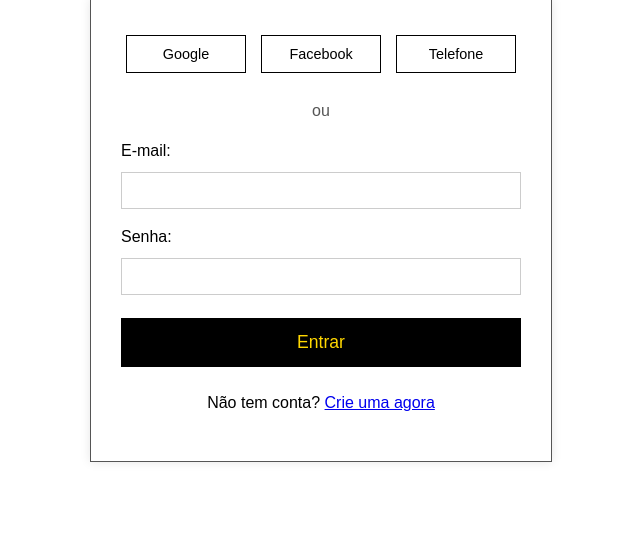
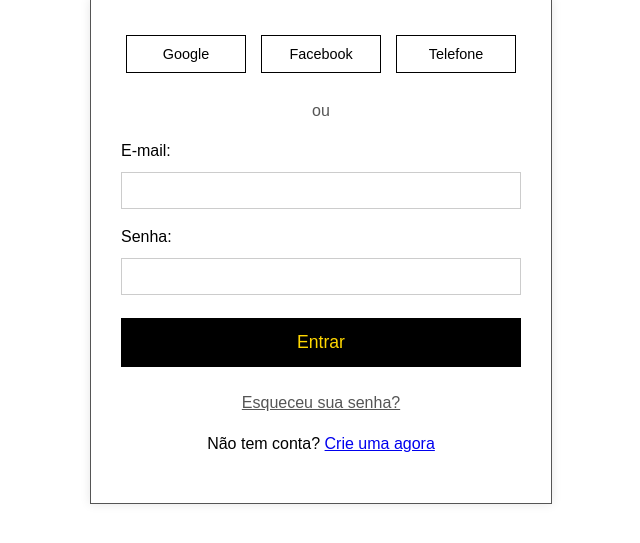
Before and after one commit to jmsv25t/omega, a Flask app: page /login in a window 1280 px wide. Shown: the part 167-710 px from the top of the page, without its empty margins (319-959 px from the left). Run offline with Flask 3, Linux system fonts and the light colour scheme.

Commit message:
Update login page with social buttons and links

```diff
--- a/templates/login.html
+++ b/templates/login.html
@@ -12,6 +12,7 @@
     </div>
 
     <div class="form-container">
+
         <div class="social-buttons" style="display: flex; justify-content: space-between; margin-bottom: 20px;">
             <button onclick="alert('Login com Google (Em breve)')">Google</button>
             <button onclick="alert('Login com Facebook (Em breve)')">Facebook</button>
@@ -22,7 +23,7 @@
             ou
         </div>
 
-        <!-- Formulário principal unificado -->
+        <!-- FORMULÁRIO PRINCIPAL DE LOGIN -->
         <form action="{{ url_for('login') }}" method="POST">
             <label for="email">E-mail:</label>
             <input type="email" id="email" name="email" required>
@@ -33,9 +34,16 @@
             <button type="submit" class="main-button">Entrar</button>
         </form>
 
+        <!-- LINK DE RECUPERAÇÃO DE SENHA -->
+        <p style="text-align: center; margin-top: 15px;">
+            <a href="{{ url_for('recuperar_senha') }}" style="color: var(--text-light);">Esqueceu sua senha?</a>
+        </p>
+
+        <!-- LINK PARA CRIAÇÃO DE CONTA -->
         <p style="text-align: center; margin-top: 15px;">
             Não tem conta? <a href="{{ url_for('cadastro') }}">Crie uma agora</a>
         </p>
+
     </div>
 </body>
 </html>
```
